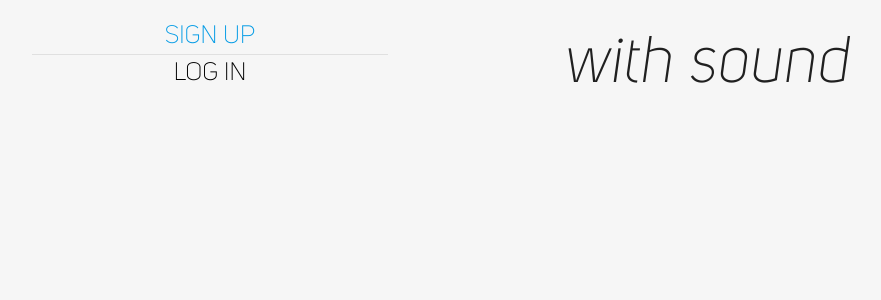
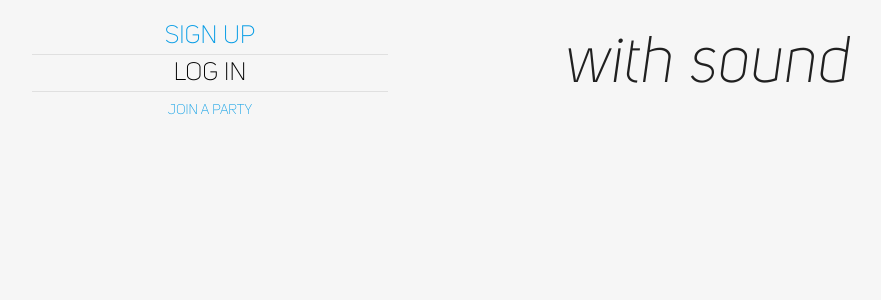
Before and after one commit to RickyCordero/auxme, a Node server app: page / in a window 1280 px wide. Shown: the part 381-681 px from the top of the page, without its empty margins (181-1062 px from the left). Run offline with Node 20, Linux system fonts and the light colour scheme; some libraries are stand-ins or nearby versions.

Commit message:
Reverted back to working state

```diff
--- a/views/index.jade
+++ b/views/index.jade
@@ -63,6 +63,9 @@ html(lang='en')
         #login {
             font-family: "unisanslightregular";
         }
+        #join {
+            font-family: "unisanslightregular";
+        }
   body
     .main-content
         .row
@@ -73,5 +76,8 @@ html(lang='en')
                 .divider
                 button(id="login" class="waves-effect btn-flat")
                     a(id="login" href="/users/login") LOG IN
+                .divider
+                button(id="join" class="waves-effect btn-flat")
+                    a(id="join" href="/join") JOIN A PARTY
             .col.s6
                 #message Let's get social with sound
```
